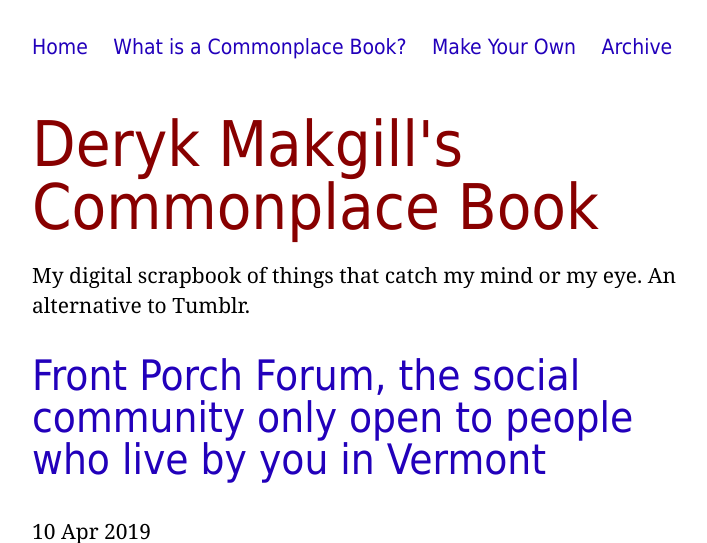
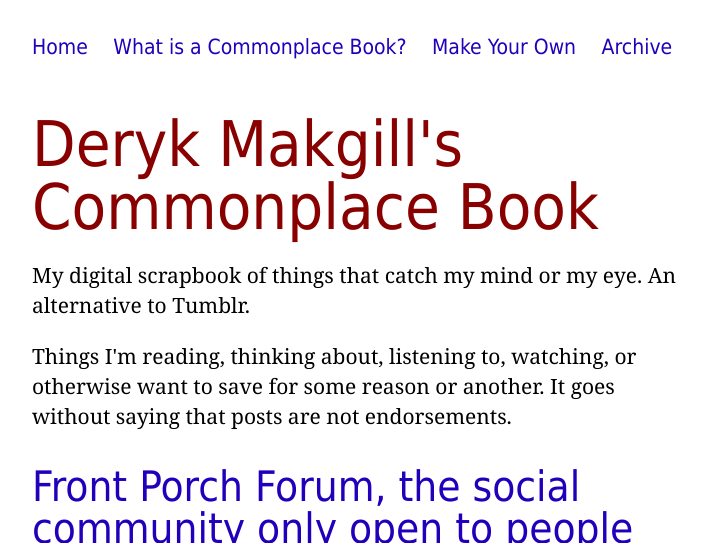
Before and after one commit to derykmakgill/commonplace, a Jekyll site: the page built from index.html, in a window 1280 px wide and 900 px high, cut to the strip 0-543 px from the top of the window. Shown: the whole strip, without its empty margins (188-895 px from the left). Built offline with Jekyll 4.4.1, drawn with Linux system fonts in a browser that asks for light colours; the list of posts is cut into pages by our own code.

Commit message:
Update default.html

```diff
--- a/_layouts/default.html
+++ b/_layouts/default.html
@@ -18,6 +18,8 @@
 <h1><a href="https://derykmakgill.com/commonplace" title="Deryk Makgill">Deryk Makgill's Commonplace Book</a></h1>
 
 <p>My digital scrapbook of things that catch my mind or my eye. An alternative to Tumblr.</p>
+
+	<p>Things I'm reading, thinking about, listening to, watching, or otherwise want to save for some reason or another. It goes without saying that posts are not endorsements.</p>
 </section>
 <div id="content">
 
```
